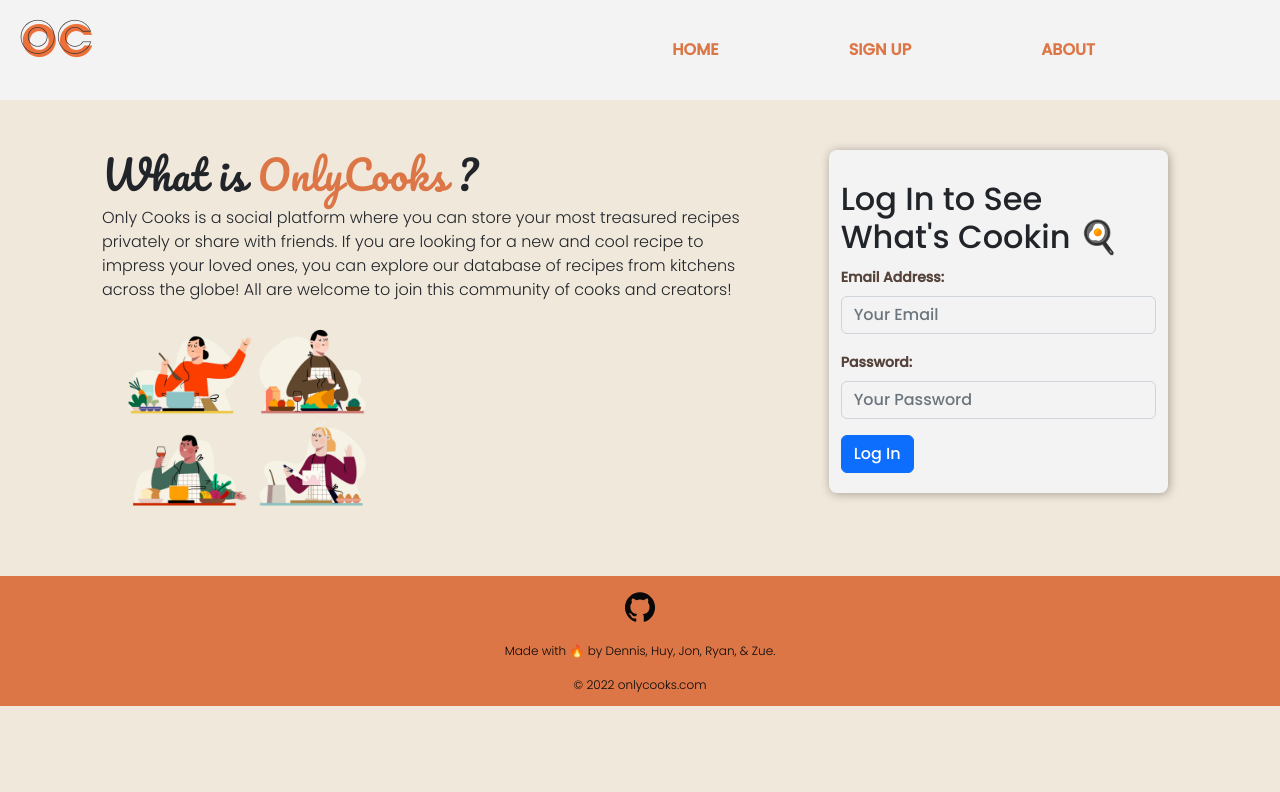
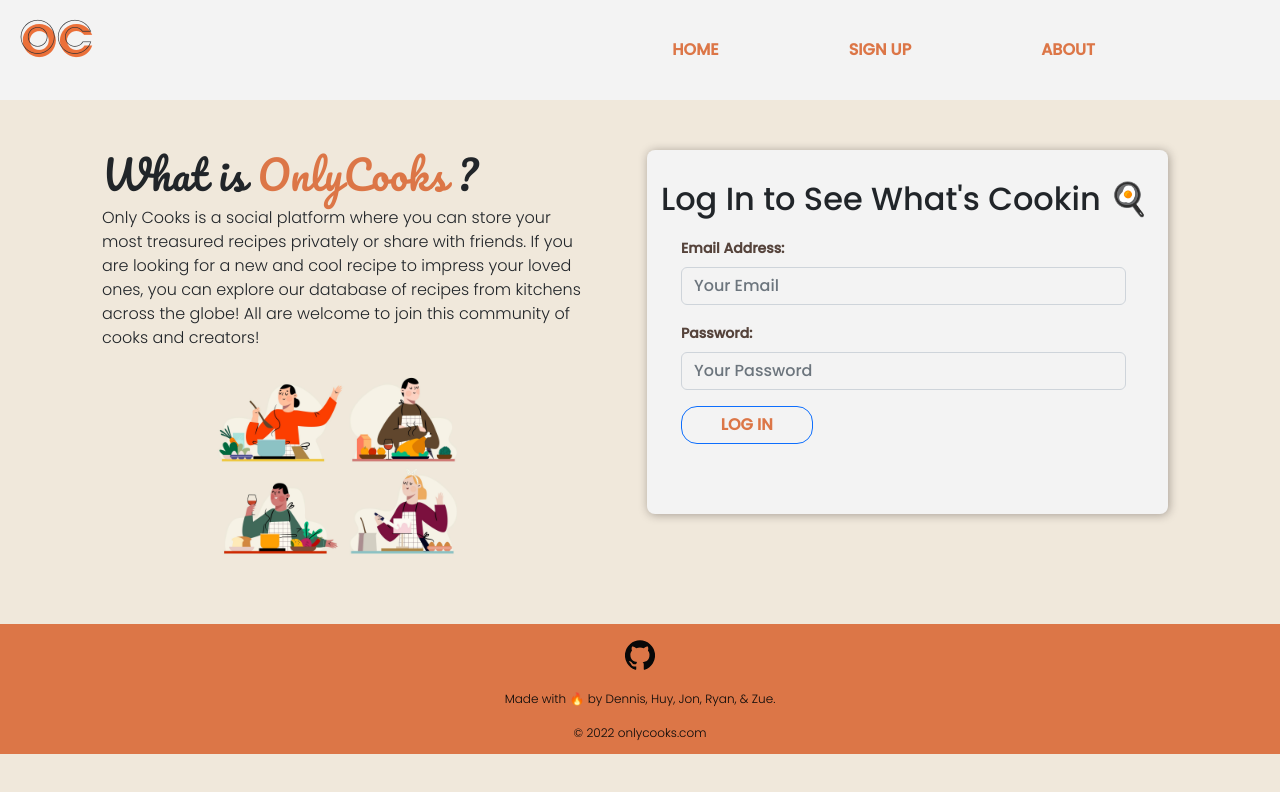
Before and after one commit to zuetesei/cook-book, a React (Create React App) app in the folder client/: page / in a window 1280 px wide. Shown: the top 792 px of the page. Built offline with nearby package versions, Linux system fonts and the light colour scheme.

Commit message:
updated nav styles

```diff
--- a/client/src/App.js
+++ b/client/src/App.js
@@ -17,7 +17,7 @@
 // import Recipes from "./pages/Recipes";
 // import MyRecipes from "./pages/MyRecipes";
 import "bootstrap/dist/css/bootstrap.min.css";
-import "./styles/Auth.css";
+import "./styles/Signup.css";
 import "./styles/Navbar.css";
 import "./styles/Footer.css";
 // import Auth from "./utils/auth";
--- a/client/src/components/LogInForm/index.js
+++ b/client/src/components/LogInForm/index.js
@@ -6,7 +6,7 @@
     return (
         <div class="logform Auth-form-home">
             <h2> Log In to See What's Cookin 🍳 </h2>
-            <Form>
+            <Form className='loginForm'>
                 <Form.Group className='mb-3' controlId='formGroupEmail'>
                     <Form.Label> Email Address: </Form.Label>
                     <Form.Control type='email' placeholder='Your Email' />
@@ -15,7 +15,7 @@
                     <Form.Label> Password: </Form.Label>
                     <Form.Control type='password' placeholder='Your Password' />
                 </Form.Group>
-                <Button type='submit' className="btn btn-primary"> Log In </Button>
+                <Button id='cubic' type='submit' className="btn btn-primary"> Log In </Button>
             </Form>
         </div>
     );
--- a/client/src/components/Nav/index.js
+++ b/client/src/components/Nav/index.js
@@ -20,9 +20,9 @@
 
       <div className="links">
         <Link to="/"> <img className="logo" src={Logo} alt="company logo" /> </Link>
-        <Link id="nav" to="/"> <span title="Home"> Home </span> </Link>
-        <Link id="nav" to="/signup"> <span title="Sign Up"> Sign Up </span> </Link>
-        <Link id="nav" to="/about"> <span title="About"> About </span> </Link>
+        <Link id="cubic" to="/"> <span title="Home"> Home </span> </Link>
+        <Link id="cubic" to="/signup"> <span title="Sign Up"> Sign Up </span> </Link>
+        <Link id="cubic" to="/about"> <span title="About"> About </span> </Link>
         {/* <Link to="/recipes"> Add Recipe </Link>
         <Link to="/myrecipes"> My Recipes </Link> */}
       </div>
--- a/client/src/index.css
+++ b/client/src/index.css
@@ -1,6 +1,12 @@
 @import url('https://fonts.googleapis.com/css2?family=Pacifico&family=Poppins:ital,wght@0,100;0,300;0,500;1,700&display=swap');
 
 :root {
+  --orange: #DC7647;
+  --brown: #55433B;
+  --white: #F3F3F3;
+  --green: #50A34F;
+  --darkgreen: #106F1E;
+  --tan: #F0E8DB;
   --error: rgb(228, 46, 1);
   --spacing-one: calc(1rem * 0.5);
   --spacing-two: calc(1rem);
@@ -10,286 +16,5 @@
 body {
   font-family: 'Poppins';
   font-weight: 300;
+  background-color: var(--tan);
 }
-
-/*
-* {
-  box-sizing: border-box;
-}
-
-html,
-body {
-  min-height: 100%;
-}
-
-body {
-  margin: 0;
-  padding: 0;
-  font-weight: 600;
-  line-height: 1.5;
-  font-size: 18px;
-  letter-spacing: 0.1em;
-  background: var(--background);
-  color: var(--light);
-  font-family: "Poiret One", cursive;
-}
-
-h1,
-h2,
-h3,
-h4,
-h5,
-h6 {
-  font-family: "Roboto", sans-serif;
-  font-weight: 500;
-  margin: 5px 0;
-  line-height: 1.25;
-}
-
-h1 {
-  font-size: 2.25rem;
-}
-
-p {
-  font-size: 1.1rem;
-  margin-top: 0;
-}
-
-a {
-  color: var(--tertiary);
-  text-decoration: none;
-  font-weight: bold;
-}
-
-a:hover {
-  text-decoration: underline;
-}
-
-header {
-  background: var(--dark);
-}
-
-header a {
-  color: var(--light);
-}
-
-button {
-  font-size: 1rem;
-  text-decoration: none;
-  padding: 0.25rem 1rem;
-  border-radius: 0.5rem;
-  border: none;
-  outline: none;
-  cursor: pointer;
-  margin: 0 1px;
-  background-color: var(--secondary);
-}
-
-button:hover {
-  opacity: 0.6;
-}
-
-button[disabled] {
-  cursor: default;
-  opacity: 0.8;
-}
-
-img {
-  max-width: 100%;
-}
-
-span[role="img"] {
-  cursor: default;
-}
-
-form {
-  width: 40%;
-}
-
-input {
-  font-size: 1rem;
-  padding: 0.25rem;
-  border: 1px solid var(--dark);
-  outline: none;
-  border-radius: 3px;
-  transition: box-shadow 0.2s;
-}
-
-input:focus {
-  border: 1px solid var(--secondary);
-  box-shadow: 0 0 0.25rem rgba(0, 0, 0, 0.5);
-}
-
-li {
-  list-style: none;
-}
-
-nav a:hover {
-  text-decoration: none;
-}
-
-nav li {
-  cursor: pointer;
-}
-
-textarea {
-  width: 600px;
-  height: 120px;
-  border: 3px solid #cccccc;
-  padding: 5px;
-}
-
-.container {
-  width: 85%;
-  max-width: 1200px;
-  margin-left: auto;
-  margin-right: auto;
-}
-
-.flex-row {
-  display: flex;
-  flex-wrap: wrap;
-}
-
-.space-between {
-  justify-content: space-between;
-}
-
-.flex-end {
-  justify-content: flex-end;
-}
-
-.mx-1 {
-  margin-right: var(--spacing-one);
-  margin-left: var(--spacing-one);
-}
-
-.mx-2 {
-  margin-right: var(--spacing-two);
-  margin-left: var(--spacing-two);
-}
-
-.my-1 {
-  margin-top: var(--spacing-one);
-  margin-bottom: var(--spacing-one);
-}
-
-.my-2 {
-  margin-top: var(--spacing-two);
-  margin-bottom: var(--spacing-two);
-}
-
-.my-5 {
-  margin-top: var(--spacing-five);
-  margin-bottom: var(--spacing-five);
-}
-
-.px-1 {
-  padding-right: var(--spacing-one);
-  padding-left: var(--spacing-one);
-}
-
-.px-2 {
-  padding-right: var(--spacing-two);
-  padding-left: var(--spacing-two);
-}
-
-.py-1 {
-  padding-top: var(--spacing-one);
-  padding-bottom: var(--spacing-one);
-}
-
-.py-2 {
-  padding-top: var(--spacing-two);
-  padding-bottom: var(--spacing-two);
-}
-
-.card {
-  width: 25%;
-  text-align: center;
-}
-
-.img-thumbnail {
-  width: auto;
-  height: 300px;
-  margin-bottom: 50px;
-  cursor: pointer;
-}
-
-.modalBackdrop {
-  background: rgba(0, 0, 0, 0.65);
-  bottom: 0;
-  left: 0;
-  overflow: auto;
-  position: fixed;
-  right: 0;
-  top: 0;
-  z-index: 1;
-}
-
-.modalContainer {
-  background: var(--darker);
-  border-radius: 5px;
-  max-width: 100%;
-  margin: 50px auto;
-  padding: 15px;
-  width: 960px;
-}
-
-.modalTitle {
-  font-size: 18px;
-  font-weight: 600;
-  margin-bottom: 25px;
-}
-
-button {
-  background: var(--primary);
-  border: 0;
-  border-radius: 5px;
-  color: #fff;
-  cursor: pointer;
-  font-size: 16px;
-  font-weight: 600;
-  margin-bottom: 30px;
-  padding: 10px 15px;
-}
-
-a {
-  border-radius: 5px;
-  color: var(--primary);
-  font-weight: 600;
-  padding: 2px 4px;
-  margin-left: -2px;
-  margin-right: -2px;
-}
-
-.navActive {
-  color: var(--secondary);
-}
-
-.logform {
-  border: 3px solid #bda79d;
-  padding: 5px;
-  border-radius: 10px;
-}
-
-.custom-shape-divider-bottom-1669850492 {
-  position: absolute;
-  bottom: 0;
-  left: 0;
-  width: 100%;
-  overflow: hidden;
-  line-height: 0;
-  transform: rotate(180deg);
-}
-
-.custom-shape-divider-bottom-1669850492 svg {
-  position: relative;
-  display: block;
-  width: calc(100% + 1.3px);
-  height: 123px;
-}
-
-.custom-shape-divider-bottom-1669850492 .shape-fill {
-  fill: #df910f;
-} */
--- a/client/src/pages/Home.js
+++ b/client/src/pages/Home.js
@@ -11,25 +11,12 @@
     <div className="home">
       <Container>
         <Row className="about-app">
-          <Col sm={8}>
+          <Col sm={6}>
             <div className="intro">
               <h1>
                 {" "}
                 What is <span className="only-cooks"> OnlyCooks </span>?{" "}
               </h1>
-              <div class="custom-shape-divider-bottom-1669850492">
-                {/* <svg
-                                    data-name="Layer 1"
-                                    xmlns="http://www.w3.org/2000/svg"
-                                    viewBox="0 0 1200 120"
-                                    preserveAspectRatio="none"
-                                >
-                                    <path
-                                        d="M321.39,56.44c58-10.79,114.16-30.13,172-41.86,82.39-16.72,168.19-17.73,250.45-.39C823.78,31,906.67,72,985.66,92.83c70.05,18.48,146.53,26.09,214.34,3V0H0V27.35A600.21,600.21,0,0,0,321.39,56.44Z"
-                                        class="shape-fill"
-                                    ></path>
-                                </svg> */}
-              </div>
               <div className="my-2">
                 <p>
                   Only Cooks is a social platform where you can store your most
@@ -39,15 +26,17 @@
                   the globe! All are welcome to join this community of cooks and
                   creators!
                 </p>
-                <img
-                  src={Illustration}
-                  alt="two cooks"
-                  className="justify-content-md-center"
-                />
+                <div className="home-photo">
+                  <img
+                    src={Illustration}
+                    alt="two cooks"
+                    className="justify-content-md-center"
+                  />
+                </div>
               </div>
             </div>
           </Col>
-          <Col className="sm={4}">
+          <Col sm={6}>
             <LogInForm />
           </Col>
         </Row>
--- a/client/src/styles/Home.css
+++ b/client/src/styles/Home.css
@@ -1,18 +1,3 @@
-@import url('https://fonts.googleapis.com/css2?family=Pacifico&family=Poppins:ital,wght@0,100;0,300;0,500;1,700&display=swap');
-
-:root {
-    --orange: #DC7647;
-    --brown: #55433B;
-    --white: #F3F3F3;
-    --green: #50A34F;
-    --darkgreen: #106F1E;
-    --tan: #F0E8DB;
-}
-
-body {
-    background-color: var(--tan);
-}
-
 .about-app {
     padding: 50px 30px 50px 20px;
 }
@@ -35,23 +20,18 @@
     color: var(--orange);
 }
 
-.custom-shape-divider-bottom-1669850492 {
-    position: absolute;
-    bottom: 0;
-    left: 0;
-    width: 100%;
-    overflow: hidden;
-    line-height: 0;
-    transform: rotate(180deg);
+.home-photo {
+    display: flex;
+    justify-content: center;
 }
 
-.custom-shape-divider-bottom-1669850492 svg {
-    position: relative;
-    display: block;
-    width: calc(100% + 1.3px);
-    height: 123px;
+.loginForm {
+    padding: 10px 30px 50px 20px;
 }
 
-.custom-shape-divider-bottom-1669850492 .shape-fill {
-    fill: var(--orange);
+.Auth-form-home {
+    box-shadow: rgb(33.3 26.3 23 / 36%) 1px 1px 10px;
+    padding: 30px 12px 20px 14px;
+    border-radius: 8px;
+    background-color: #F3F3F3;
 }
--- a/client/src/styles/Navbar.css
+++ b/client/src/styles/Navbar.css
@@ -100,7 +100,7 @@
 CUBIC BUTTON
 * * * * * * * * */
 
-#nav {
+#cubic {
     display: inline-block;
     text-align: center;
     text-transform: uppercase;
@@ -113,8 +113,8 @@
 }
 
 
-#nav:before,
-#nav:after {
+#cubic:before,
+#cubic:after {
     width: 4.4em;
     height: 2.95em;
     position: absolute;
@@ -127,7 +127,7 @@
     z-index: -1;
 }
 
-#nav span {
+#cubic span {
     display: block;
     background: var(--white);
     padding: 20px 50px;
@@ -150,7 +150,7 @@
     transform-style: preserve-3d;
 }
 
-#nav:hover span {
+#cubic:hover span {
     background: var(--orange);
     -webkit-transform: translate3d(0px, 0px, -60px) rotateX(90deg);
     -moz-transform: translate3d(0px, 0px, -60px) rotateX(90deg);
@@ -159,7 +159,7 @@
     transform: translate3d(0px, 0px, -60px) rotateX(90deg);
 }
 
-#nav span:after {
+#cubic span:after {
     content: attr(title);
     display: block;
     width: 100%;
@@ -181,6 +181,6 @@
     transform: translate3d(0px, 100%, 0) rotateX(-90deg);
 }
 
-#nav:hover span:after {
+#cubic:hover span:after {
     background: var(--tan);
 }
--- a/client/src/styles/Auth.css
+++ b/client/src/styles/Signup.css
@@ -1,3 +1,9 @@
+label {
+    font-size: 14px;
+    font-weight: 600;
+    color: #55433B;
+}
+
 .Auth-form-container {
     display: flex;
     justify-content: center;
@@ -9,18 +15,11 @@
 
 .Auth-form {
     width: 420px;
-    box-shadow: rgb(33.3 26.3 23 / 86%) 1px 1px 10px;
-    padding-top: 30px;
+    box-shadow: rgba(126, 55, 29, 0.86) 1px 1px 10px;
+    padding-top: 25px;
     padding-bottom: 20px;
-    border-radius: 8px;
-    background-color: #F0E8DB;
-}
-
-.Auth-form-home {
-    box-shadow: rgb(33.3 26.3 23 / 36%) 1px 1px 10px;
-    padding: 30px 12px 20px 12px;
-    border-radius: 8px;
-    background-color: #F3F3F3;
+    border-radius: 12px;
+    background-color: var(--tan);
 }
 
 .Auth-form-content {
@@ -32,20 +31,14 @@
     text-align: center;
     margin-bottom: 1em;
     font-size: 24px;
-    color: #55433B;
+    color: var(--brown);
     font-weight: 800;
 }
 
 .form-control {
-    background-color: #F3F3F3;
+    background-color: var(--white);
 }
 
 a {
     color: #000000;
 }
-
-label {
-    font-size: 14px;
-    font-weight: 600;
-    color: #55433B;
-}
```
